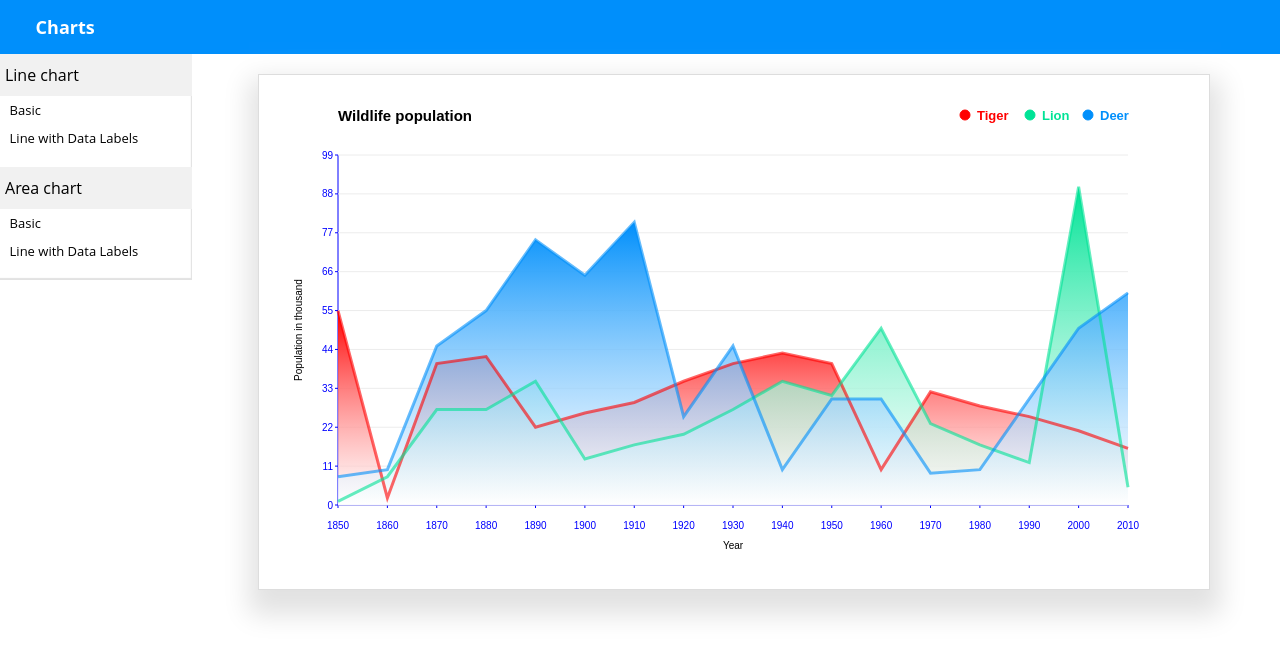
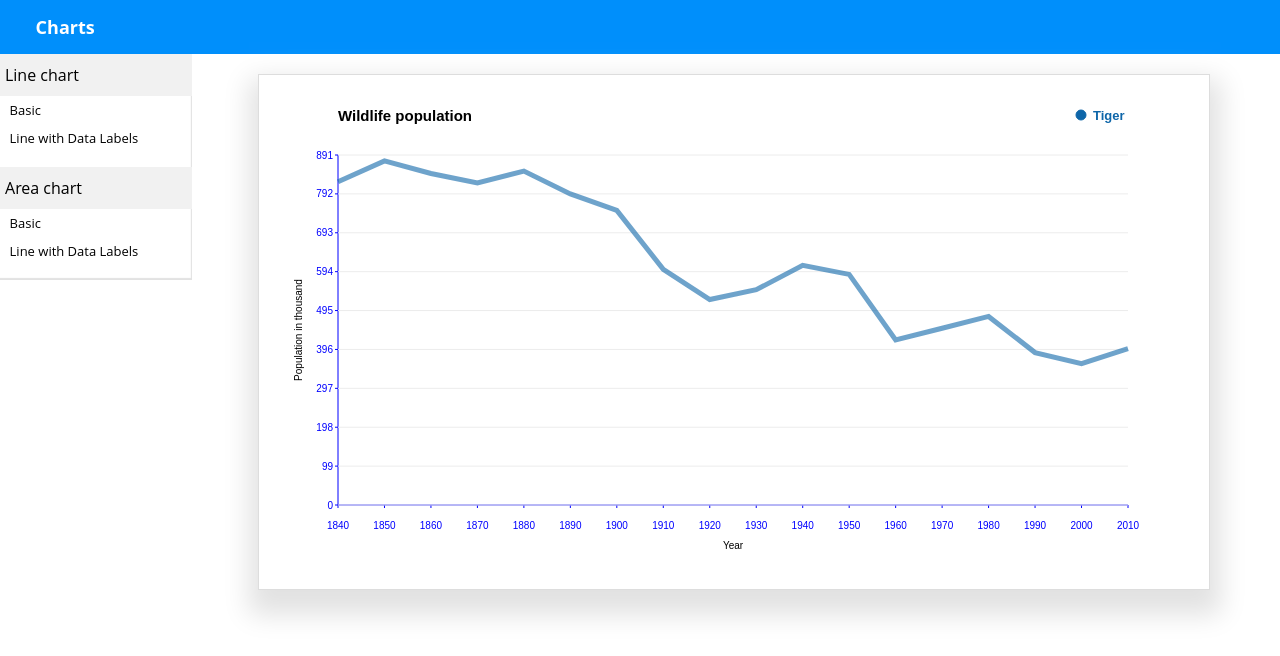
Before and after one commit to indranilbiswas1996/indranilbiswas1996.github.io, a plain HTML site: page Line/line_besic.html in a window 1280 px wide. Drawn offline with Linux system fonts and the light colour scheme.

Commit message:
Update line_besic.html

```diff
--- a/Line/line_besic.html
+++ b/Line/line_besic.html
@@ -17,6 +17,7 @@
 	<div class="container">
 		<div class="inner-container" >
 			<div class="menu" id="menu">
+
 			</div>
 			<div class="graph">
 				<div class="inner-graph" id="cntnr1"></div>
@@ -26,123 +27,94 @@
 	<script>
 		window.onload = function(){
 			var data = [{
+					month : '1840',
+					value : {
+						tiger : 823,
+					}
+				},{
 					month : '1850',
 					value : {
-						tiger : 55,
-						lion : 1,
-						deer :  8,
+						tiger : 876,
 					}
 				},{
 					month : '1860',
 					value : {
-						tiger : 2,
-						lion : 8,
-						deer :  10,
+						tiger : 844,
 					}
 				},{
 					month : '1870',
 					value : {
-						tiger : 40,
-						lion : 27,
-						deer :  45,
+						tiger : 820,
 					}
 				},{
 					month : '1880',
 					value : {
-						tiger : 42,
-						lion : 27,
-						deer :  55,
+						tiger : 850,
 					}
 				},{
 					month : '1890',
 					value : {
-						tiger : 22,
-						lion : 35,
-						deer :  75,
+						tiger : 792,
 					}
 				},{
 					month : '1900',
 					value : {
-						tiger : 26,
-						lion : 13,
-						deer :  65,
+						tiger : 750,
 					}
 				},{
 					month : '1910',
 					value : {
-						tiger : 29,
-						lion : 17,
-						deer :  80,
+						tiger : 600,
 					}
 				},{
 					month : '1920',
 					value : {
-						tiger : 35,
-						lion : 20,
-						deer :  25,
+						tiger : 523,
 					}
 				},{
 					month : '1930',
 					value : {
-						tiger : 40,
-						lion : 27,
-						deer :  45,
+						tiger : 548,
 					}
 				},{
 					month : '1940',
 					value : {
-						tiger : 43,
-						lion : 35,
-						deer :  10,
+						tiger : 610,
 					}
 				},{
 					month : '1950',
 					value : {
-						tiger : 40,
-						lion : 31,
-						deer :  30,
+						tiger : 587,
 					}
 				},{
 					month : '1960',
 					value : {
-						tiger : 10,
-						lion : 50,
-						deer :  30,
+						tiger : 420,
 					}
 				},{
 					month : '1970',
 					value : {
-						tiger : 32,
-						lion : 23,
-						deer :  9,
+						tiger : 450,
 					}
 				},{
 					month : '1980',
 					value : {
-						tiger : 28,
-						lion : 17,
-						deer :  10,
+						tiger : 480,
 					}
 				},{
 					month : '1990',
 					value : {
-						tiger : 25,
-						lion : 12,
-						deer :  30,
+						tiger : 388,
 					}
 				},{
 					month : '2000',
 					value : {
-						tiger : 21,
-						lion : 90,
-						deer :  50,
+						tiger : 360,
 					}
 				},{
 					month : '2010',
 					value : {
-						tiger : 16,
-						lion : 5,
-						deer :  60,
+						tiger : 398,
 					}
 				}
 			];
@@ -157,17 +129,11 @@
 				y_axis_name : "Population in thousand",
 				x_division_no : "",//"" means Number of data
 				y_division_no : "10",//"" means Number of data
-				path_no : 3,
+				path_no : 1,
 			};
 			path_details = [{
 				name : "Tiger",
-				color : "#ff0000",
-			},{
-				name : "Lion",
-				color : "#00e396",
-			},{
-				name : "Deer",
-				color : "#008ffb",
+				color : "#0e66a9",
 			}];
 			var flag = 0;
 
@@ -210,12 +176,12 @@
 				y_axis_label();
 
 				//Draw area
-				draw_line_area(0);//Pass stroke width value
+				//draw_line_area(0);//Pass stroke width value
 				//draw_round_area(0);//Pass stroke width value
 
 				//Draw path
-				draw_line_path(3);//Pass stroke width value
-				//draw_round_path(4);
+				draw_line_path(5);//Pass stroke width value
+				//draw_round_path(5);
 				//Draw circle
 				draw_circle(0, 5);//Pass redius value
 
@@ -252,6 +218,7 @@
 					if(rawFile.status === 200 || rawFile.status == 0)
 					{
 						allText = rawFile.responseText;
+						alert(allText);
 					}
 				}
 			}
```
